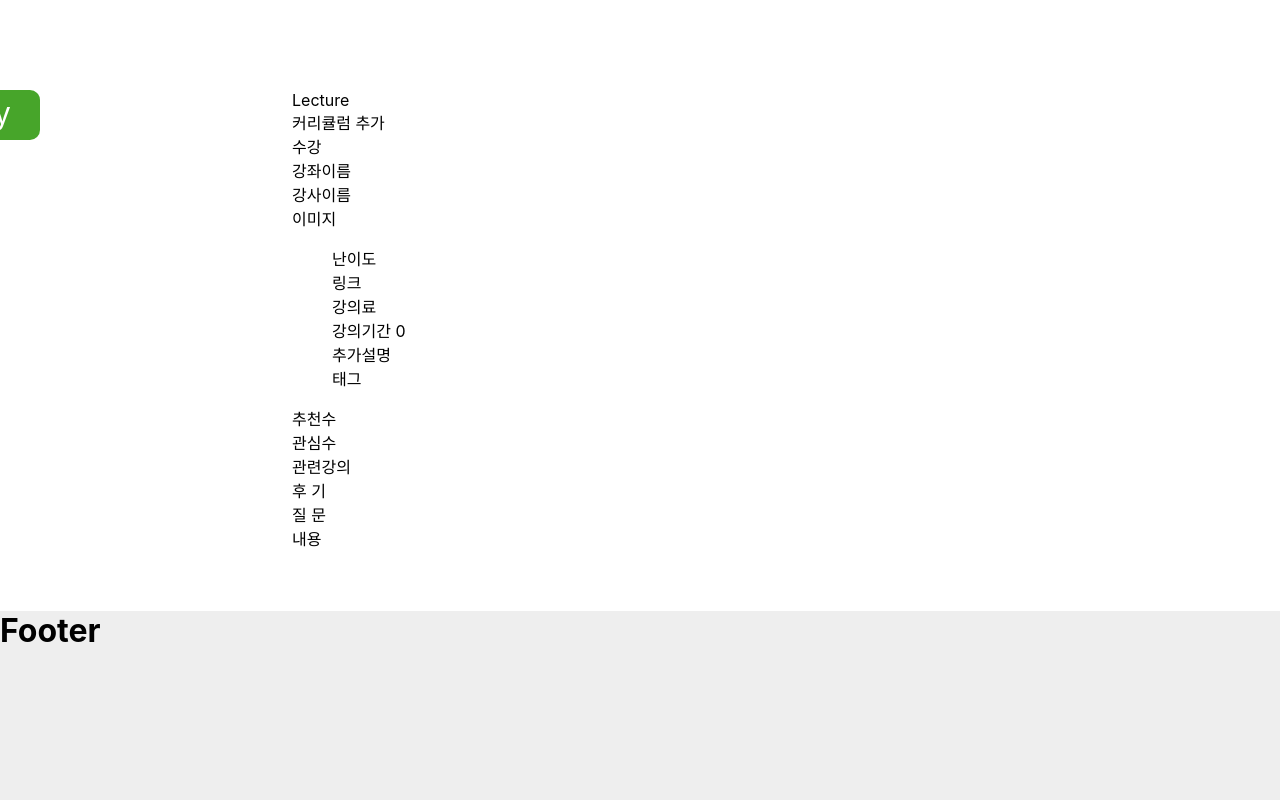
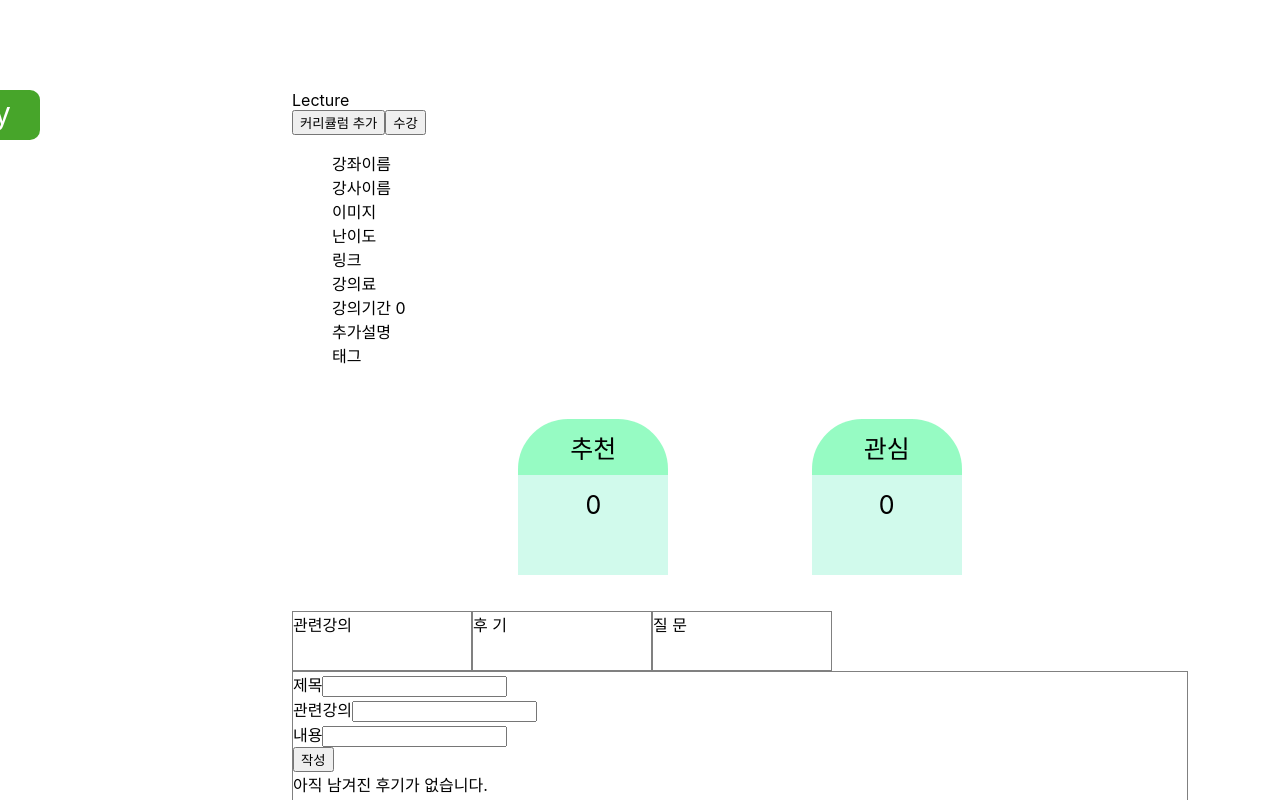
Before and after one commit to JeongbinPark/Test_TechOnKnowledge, a React (Create React App) app in the folder frontend/: page /lecture/1 in a window 1280 px wide. Shown: the part 160-960 px from the top of the page. Built offline with nearby package versions, Linux system fonts and the light colour scheme.

Commit message:
Fixed LecturePage added replybox

```diff
--- a/frontend/src/components/views/Lecture/Lecture.js
+++ b/frontend/src/components/views/Lecture/Lecture.js
@@ -1,8 +1,10 @@
 import React, {Fragment, useState} from 'react';
+import './Lecture.scss';
+import ReplyBox from './ReplyBox';
 
 const Lecture = () => {
 
-  const [lectureData, setlectureData] = useState({
+  const [lectureData, setLectureData] = useState({
     category: '',
     level: '',
     title: '',
@@ -13,22 +15,46 @@ const Lecture = () => {
     explain : '',
     hash_tag : '',
     recommendation: 0,
-    epilogue: ''
+    epilogue: '',
+    recommend: 0,
+    interest: 0
   });
+  const [clickedRecommend, setClickedRecommend] = useState(false);
+  const [clickedInterest, setClickedInterest] = useState(false);
 
-  const { category, level, title, link, teacher, free, term, explain, hash_tag, recommendation, epilogue } = lectureData;
+  const { category, level, title, link, teacher, free, term, explain, hash_tag, recommendation, epilogue, recommend, interest } = lectureData;
+
+
+  const buttonClick = (e, title) =>{
+    console.log(e, title);
+    if(title === "recommend"){
+      setLectureData({
+        ...lectureData,
+        recommend : (clickedRecommend ? recommend - 1 : recommend + 1),
+      });
+      setClickedRecommend(!clickedRecommend);
+    }
+    else {
+      setLectureData({
+        ...lectureData,
+        interest : (clickedInterest ? interest - 1 : interest + 1),
+      });
+      setClickedInterest(!clickedInterest);
+    }
+  }
 
   return (
     <Fragment>
       Lecture
-      <div>
+      <div id="LectureBox">
         <div>{category}</div>
-        <div>커리큘럼 추가</div>
-        <div>수강</div>
-        <div>강좌이름 {title}</div>
-        <div>강사이름 {teacher}</div>
-        <div>이미지</div>
+        <button>커리큘럼 추가</button>
+        <button>수강</button>
+        <div id="LectureInfoBox">
           <ul>
+            <li>강좌이름 {title}</li>
+            <li>강사이름 {teacher}</li>
+            <li>이미지</li>
             <li>난이도 {level}</li>
             <li>링크 {link}</li>
             <li>강의료 {free}</li>
@@ -36,17 +62,14 @@ const Lecture = () => {
             <li>추가설명 {explain}</li>
             <li>태그 {hash_tag}</li>
           </ul>
-        <div>
-          <div>추천수</div>
-          <div>관심수</div>
-        </div>
-        <div>
-          <div>관련강의</div>
-          <div>후 기</div>
-          <div>질 문</div>
-          <div>내용</div>
         </div>
 
+        <div id="buttonBox">
+          <div className="lectureButton" onClick={(e)=>buttonClick(e,"recommend")}><div id="lectureButton_title">추천</div><div>{recommend}</div></div>
+          <div className="lectureButton" onClick={(e)=>buttonClick(e,"interest")}><div id="lectureButton_title">관심</div><div>{interest}</div></div>
+        </div>
+
+        <ReplyBox />
       </div>
     </Fragment>
   )
--- /dev/null
+++ b/frontend/src/components/views/Lecture/Lecture.scss
@@ -0,0 +1,47 @@
+#LectureInfoBox {
+  > div {
+    height: 50px;
+  }
+}
+
+#buttonBox {
+  width: 80%;
+  margin-left: auto;
+  margin-right: auto;
+  text-align: center;
+  .lectureButton {
+    display: inline-block;
+    width: 150px;
+    background-color: rgba(125, 250, 181, 0.808);
+    font-size: 25px;
+    text-align: center;
+    margin: 5% 10%;
+    border-radius: 50px;
+    :first-child {
+      padding: 10px;
+    }
+    :last-child {
+      height: 100px;
+      background-color: rgb(209, 250, 236);
+      padding: 15px;
+    }
+  }
+}
+
+#replyBox {
+  #replyTitle {
+    display: flex;
+    > div {
+      width: 180px;
+      height: 60px;
+      border: 1px solid gray;
+    }
+  }
+  #replyContentBox {
+    height: 500px;
+    border: 1px solid gray;
+    .replyInputBox > label {
+      display: block;
+    }
+  }
+}
--- /dev/null
+++ b/frontend/src/components/views/Lecture/ReplyBox.js
@@ -0,0 +1,74 @@
+import React, {Fragment, useState} from 'react';
+
+const ReplyBox = () => {
+  const [replyLists, setReplyLists] = useState('');
+  const [isRelativeLecture, setIsRelativeLecture] = useState(true);
+  const [isReview, setIsReview] = useState(false);
+  const [isQuestion, setIsQuestion] = useState(false);
+
+  const onTitleClick = (e) => {
+    setIsRelativeLecture(false);
+    setIsReview(false);
+    setIsQuestion(false);
+    if (e.target.id === "relativeLecture") setIsRelativeLecture(true);
+    else if (e.target.id === "review") setIsReview(true);
+    else setIsQuestion(true);
+  }
+
+
+  return (
+    <Fragment>
+      <div id="replyBox">
+        <div id="replyTitle">
+          <div id="relativeLecture" onClick={onTitleClick}>관련강의</div>
+          <div id="review" onClick={onTitleClick}>후 기</div>
+          <div id="question" onClick={onTitleClick}>질 문</div>
+        </div>
+        <div id="replyContentBox">
+          {isRelativeLecture
+          && <div className="replyInputBox" >
+              <label>제목<input /></label>
+              <label>관련강의<input /></label>
+              <label>내용<input /></label>
+              <button>작성</button>
+            </div>
+          }
+          {isReview
+          &&  <div className="replyInputBox">
+              <label>제목<input /></label>
+              <label>내용<input /></label>
+              <button>작성</button>
+            </div>
+          }
+          {isQuestion
+          &&  <div className="replyInputBox">
+              <label>제목<input /></label>
+              <label>내용<input /></label>
+              <button>작성</button>
+            </div>
+          }
+          <div id="replyLists">
+            {!replyLists && "아직 남겨진 후기가 없습니다."}
+          </div>
+        </div>
+      </div>
+    </Fragment>
+  )
+}
+
+export default ReplyBox;
+
+
+const ReplyItem = (props) => {
+  return (
+    <Fragment>
+      <ul>
+        <li>제목</li>
+        <li>아이디</li>
+        {props.isRelativedLecture && <li>관련 강의</li>}
+        <li>내용</li>
+        <li>작성시간</li>
+      </ul>
+    </Fragment>
+  )
+}
```
Lines whose indentation alone changed are shown as unchanged.
